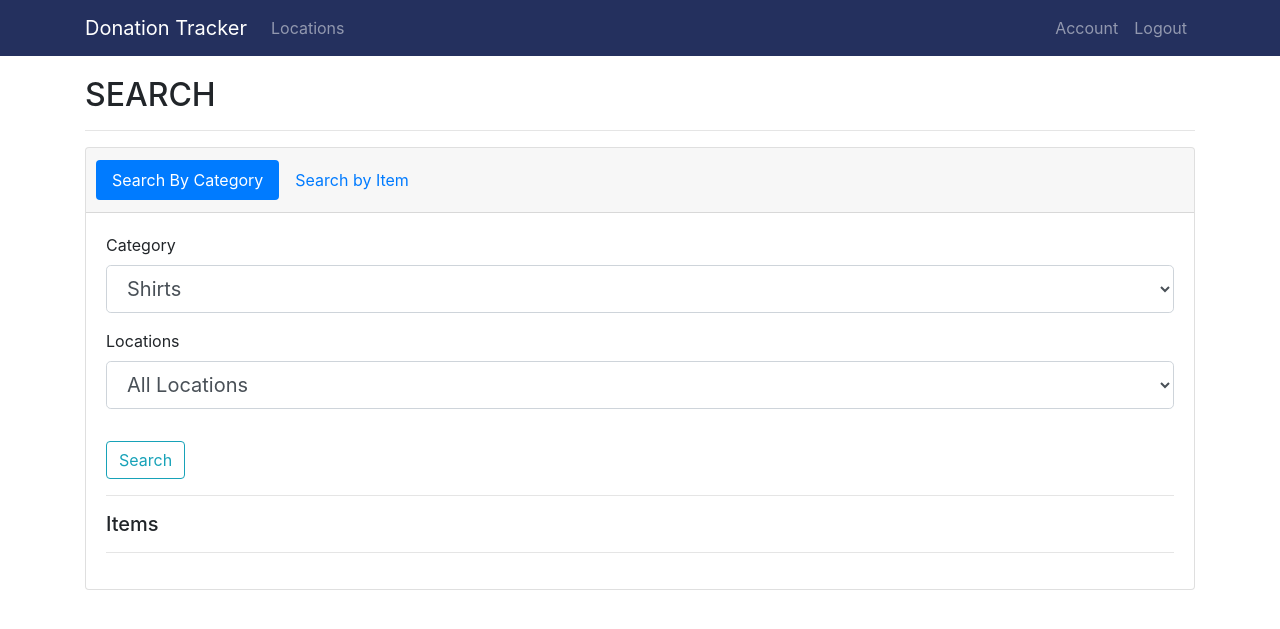
After one commit to caitlinyang/DonationTrackerWeb, a Flask app: page /dashboard/category_search in a window 1280 px wide. The commit adds this page. Shown: the top 629 px of the page. Run offline with Flask 2, Linux system fonts and the light colour scheme; a user stored in the database is signed in; some libraries are stand-ins or nearby versions.

Commit message:
M8 Added Search Functionalities for individual locations or all locations

```diff
--- a/donationTracker/forms.py
+++ b/donationTracker/forms.py
@@ -55,4 +55,31 @@ class LocationForm(FlaskForm):
 class ItemForm(FlaskForm):
     name = StringField('Name', validators=[DataRequired(), Length(min=2,max=100)])
     description = TextAreaField('Description',validators=[DataRequired()])
+    category = SelectField('Category',choices=[('shirts', 'Shirts'), ('pants','Pants'),('shorts','Shorts'),('shoes','Shoes'),('home','Home'),('misc','Misc'),('books','Books')])
     submit = SubmitField('Submit Item')
+
+class CategorySearch(FlaskForm):
+
+    def get_locations():
+        locations = Location.query.all()
+        list = [('all','All Locations')]
+        for location in locations:
+            list.append((str(location.id), location.name))
+        return list
+
+    category = SelectField('Category',choices=[('shirts', 'Shirts'), ('pants','Pants'),('shorts','Shorts'),('shoes','Shoes'),('home','Home'),('misc','Misc'),('books','Books')])
+    locations = SelectField('Locations',choices=get_locations())
+    submit = SubmitField('Search')
+
+class ItemSearch(FlaskForm):
+
+    def get_locations():
+        locations = Location.query.all()
+        list = [('all','All Locations')]
+        for location in locations:
+            list.append((str(location.id), location.name))
+        return list
+
+    name = StringField('Item Name', validators=[DataRequired(), Length(min=2,max=100)])
+    locations = SelectField('Locations',choices=get_locations())
+    submit = SubmitField('Search')
--- a/donationTracker/routes.py
+++ b/donationTracker/routes.py
@@ -1,7 +1,7 @@
 from flask import Flask, render_template, url_for, flash, redirect, request
 from donationTracker import app, db, bcrypt
 from donationTracker.models import User, Location, Item
-from donationTracker.forms import RegistrationForm, LoginForm, LocationForm, ItemForm
+from donationTracker.forms import RegistrationForm, LoginForm, LocationForm, ItemForm, CategorySearch, ItemSearch
 from flask_login import login_user, current_user, logout_user, login_required
 
 @app.route('/')
@@ -36,7 +36,7 @@ def register():
 @app.route('/dashboard')
 @login_required
 def dashboard():
-    return render_template("dashboard.html", title="Dashboard")
+    return redirect(url_for('category_search'))
 
 @app.route('/logout')
 def logout():
@@ -80,7 +80,7 @@ def add_item(location_id):
     location = Location.query.get_or_404(location_id)
     form = ItemForm()
     if form.validate_on_submit():
-        item = Item(name=form.name.data, description=form.description.data, location_id=location_id)
+        item = Item(name=form.name.data, description=form.description.data, category=form.category.data, location_id=location_id)
         db.session.add(item)
         db.session.commit()
         return redirect(url_for('location', location_id=location.id))
@@ -97,11 +97,13 @@ def update_item(item_id):
     if form.validate_on_submit():
         item.name = form.name.data
         item.description = form.description.data
+        item.category = form.category.data
         db.session.commit()
         return redirect(url_for('item', item_id=item.id))
     elif request.method == 'GET':
         form.name.data = item.name
         form.description.data = item.description
+        form.category.data = item.category
     return render_template('add_item.html', title="Update Item", form=form, location=location, legend="Update Item")
 
 @app.route('/item/<int:item_id>/delete_item', methods=["POST"])
@@ -121,3 +123,35 @@ def item(item_id):
     item = Item.query.get_or_404(item_id)
     location = Location.query.get_or_404(item.location_id)
     return render_template('item.html', title=item.name, item=item, location=location)
+
+@app.route('/dashboard/category_search', methods=["GET","POST"])
+@login_required
+def category_search():
+    form = CategorySearch()
+    items = []
+    if form.validate_on_submit():
+        if form.locations.data == 'all':
+            items = Item.query.filter_by(category=form.category.data).all()
+        else:
+            location = Location.query.get(int(form.locations.data))
+            items = []
+            for item in location.items:
+                if item.category == form.category.data:
+                    items.append(item)
+    return render_template('category_search.html', title='Dashboard',form=form, items=items)
+
+@app.route('/dashboard/item_search', methods=["GET","POST"])
+@login_required
+def item_search():
+    form = ItemSearch()
+    items = []
+    if form.validate_on_submit():
+        if form.locations.data == 'all':
+            items = Item.query.filter_by(name=form.name.data).all()
+        else:
+            location = Location.query.get(int(form.locations.data))
+            items = []
+            for item in location.items:
+                if item.name == form.name.data:
+                    items.append(item)
+    return render_template('item_search.html', title='Dashboard', form=form, items=items)
--- /dev/null
+++ b/donationTracker/templates/category_search.html
@@ -0,0 +1,67 @@
+{% extends "dashboard.html" %}
+{% block child %}
+    <div class="card-header">
+        <ul class="nav nav-pills card-header-pills">
+            <li class="nav-item">
+                <a class="nav-link active" href="{{ url_for('category_search') }}">Search By Category</a>
+            </li>
+            <li class="nav-item">
+                <a class="nav-link" href="{{ url_for('item_search') }}">Search by Item</a>
+            </li>
+        </ul>
+    </div>
+    <div class="card-body">
+        <form method="POST" action="">
+            {{ form.hidden_tag() }}
+            <fieldset class="form-group">
+                <div class="form-group">
+                    {{ form.category.label(class="form-control-label") }}
+                    {% if form.category.errors %}
+                        {{ form.category(class="form-control form-control-lg is-invalid") }}
+                            <div class="invalid-feedback">
+                                {% for error in form.category.errors %}
+                                <span>{{ error }}</span>
+                                {% endfor %}
+                            </div>
+                    {% else %}
+                    {{ form.category(class="form-control form-control-lg") }}
+                    {% endif %}
+                </div>
+                <div class="form-group">
+                    {{ form.locations.label(class="form-control-label") }}
+                    {% if form.locations.errors %}
+                        {{ form.locations(class="form-control form-control-lg is-invalid") }}
+                            <div class="invalid-feedback">
+                                {% for error in form.locations.errors %}
+                                <span>{{ error }}</span>
+                                {% endfor %}
+                            </div>
+                    {% else %}
+                        {{ form.locations(class="form-control form-control-lg") }}
+                    {% endif %}
+                </div>
+            </fieldset>
+            <div class="form-group">
+                {{ form.submit(class="btn btn-outline-info") }}
+            </div>
+        </form>
+        <hr>
+        <h5>Items</h5>
+        <hr>
+        <div class="row">
+        {% for item in items %}
+            <div class="col-sm-4 mb-3">
+                <div class="card bg-light">
+                  <div class="card-header" style="background-color: #a8d0e6">{{ item.location.name }}</div>
+                  <div class="card-body">
+                    <h5><a href="{{ url_for('item', item_id=item.id) }}">{{ item.name }}</a></h5>
+                    <hr>
+                    <p class="card-text">{{ item.description }}</p>
+                    <p class="card-text"><small class="text-muted">{{ item.date_time.strftime('%Y-%m-%d') }}</small></p>
+                  </div>
+                </div>
+            </div>
+        {% endfor %}
+        </div>
+    </div>
+{% endblock child %}
--- a/donationTracker/templates/dashboard.html
+++ b/donationTracker/templates/dashboard.html
@@ -1,4 +1,9 @@
 {% extends "layout.html" %}
 {% block content %}
-    <h1>DASHBOARD</h1>
+    <h2>SEARCH</h2>
+    <hr>
+    <div class="card">
+        {% block child %}
+        {% endblock child %}
+    </div>
 {% endblock content %}
--- a/donationTracker/templates/item.html
+++ b/donationTracker/templates/item.html
@@ -6,6 +6,7 @@
     </div>
     <div class="card-body">
         <p><strong>Description:</strong> {{ item.description }}</p>
+        <p><strong>Category:</strong> {{ item.category }}</p>
         <p><strong>Location: </strong><a href="{{ url_for('location', location_id=location.id) }}"> {{ location.name }}</a></p>
     </div>
 
--- a/donationTracker/templates/locations.html
+++ b/donationTracker/templates/locations.html
@@ -1,7 +1,7 @@
 {% extends "layout.html" %}
 {% block content %}
     <nav class="navbar navbar-light bg-white">
-        <h1 class="m-0">Location List</h1>
+        <h2 class="m-0">LOCATIONS</h2>
         <a class="btn btn-md btn-dark" href="{{ url_for('new_location')}}">Create Location</a>
     </nav>
     <hr>
```
Also changed, not shown: donationTracker/models.py (+6 -1 lines), donationTracker/templates/add_item.html (+13 -0 lines), donationTracker/templates/item_search.html (added, +67 -0 lines), donationTracker/site.db.
